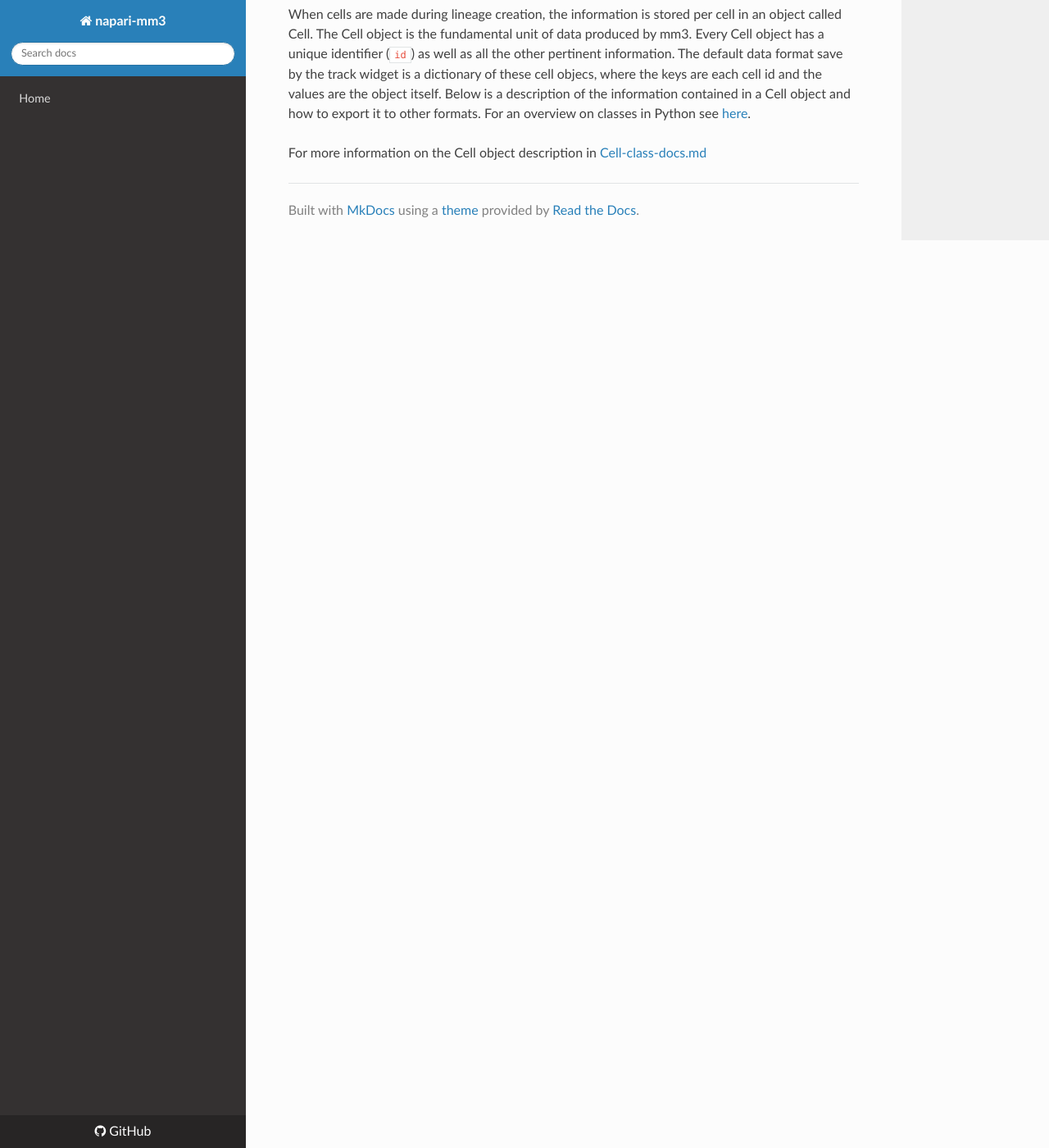
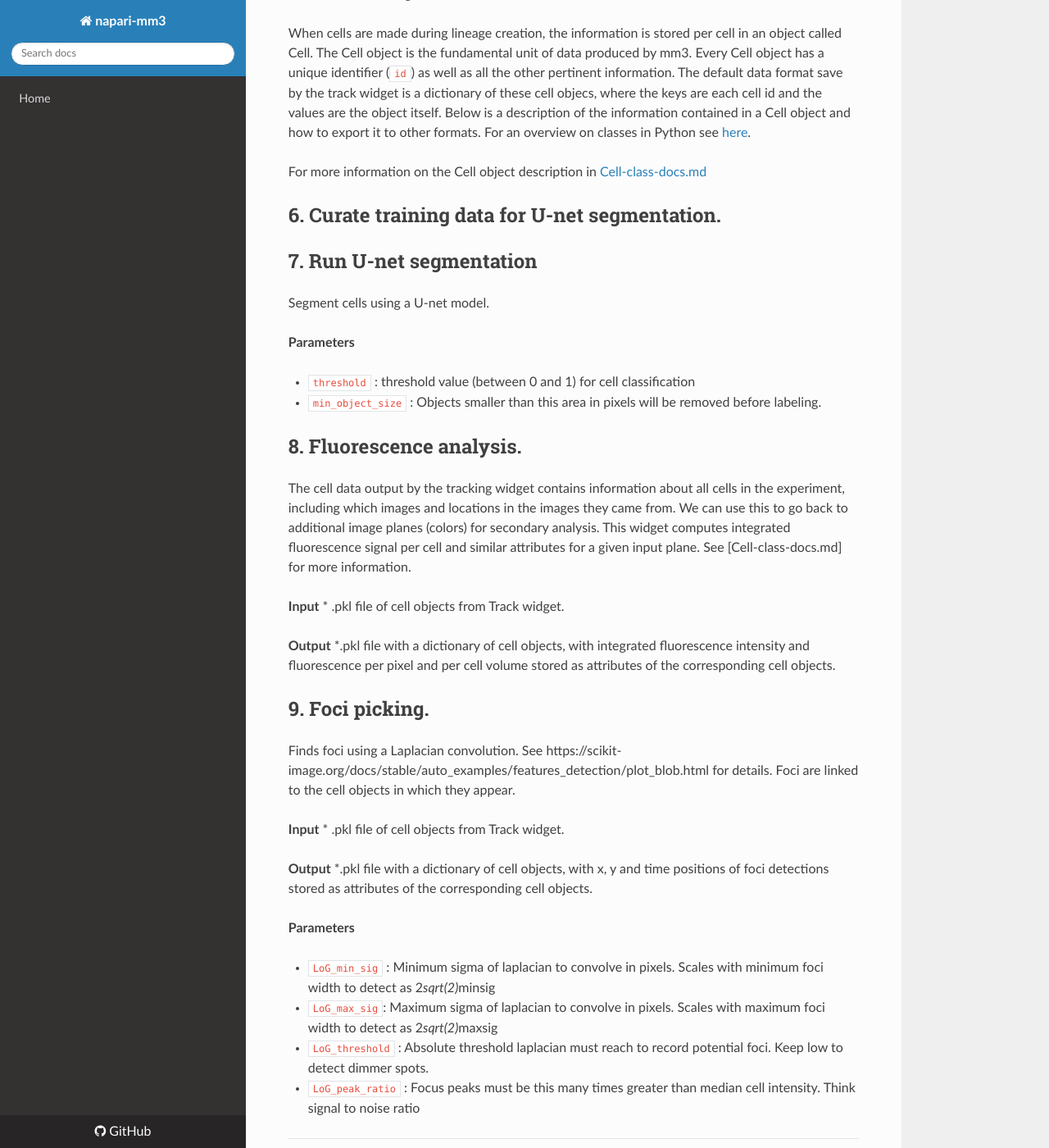
Before and after one commit to junlabucsd/napari-mm3, an MkDocs documentation site: the page built from docs/user-manual.md, in a window 1280 px wide and 1400 px high, scrolled down 9923 px. Shown: the whole window at 82% size. Built offline with MkDocs 1.6.1, drawn with Linux system fonts in a browser that asks for light colours; nearby versions of some CDN libraries; old or Windows-style settings are respelled for this version of MkDocs; some of the changed text lies outside the part shown.

Commit message:
Update docs
- add info on Colors and Foci widgets
- correct errors in Cell class attribute list
- expand segmentation and tracking guides

````diff
--- a/docs/user-manual.md
+++ b/docs/user-manual.md
@@ -8,15 +8,15 @@ This assumes you are using Otsu segmentation -- the procedure can be modified if
 1. [Compile](/docs/user-manual.md#compile) -- Locate traps, separate them into their own TIFFs, and return metadata.
 2. [PickChannels](/docs/user-manual.md#pickchannels) -- User guided selection of empty and full traps.
 3. [Subtract](/docs/user-manual.md#subtract) -- Remove (via subtraction) empty traps from the background of traps that contain cells.
-4. [SegmentOtsu](/docs/user-manual.md#segment) -- Use Otsu segmentation to segment cells.
+4. [SegmentOtsu](/docs/user-manual.md#segmentotsu) -- Use Otsu segmentation to segment cells.
 5. [Track](/docs/user-manual.md#track) -- Acquire individual cell properties and track lineages.
 
 Additionally, we have a few widgets to assist in other tasks that may come up:
 
-6. Annotate -- annotate images for ML (U-Net or similar) training purposes.
-7. SegmentUnet -- Run U-Net segmentation (you will need to supply your own model)
-8. Colors -- Calculate fluorescence information.
-9. Foci -- We use this to track `foci' (bright fluorescent spots) inside of cells.
+6. [Annotate](/docs/user-manual.md#annotate)-- annotate images for ML (U-Net or similar) training purposes.
+7. [SegmentUnet](/docs/user-manual.md#segmentunet) -- Run U-Net segmentation (you will need to supply your own model)
+8. [Colors](/docs/user-manual.md#colors) -- Calculate fluorescence information.
+9. [Foci](/docs/user-manual.md#foci) -- We use this to track `foci' (bright fluorescent spots) inside of cells.
 
 For additional information, you may wish to refer to the following documents:
 
@@ -179,22 +179,21 @@ The working directory is now:
 If for a specific FOV there are multiple empty channels designated, then those channels are averaged together by timepoint to create an averaged empty channel. If only one channel is designated in the specs file as empty, then it will simply be copied over. If no channels are designated as empty, than this FOV is skipped, and the user is required to copy one of the empty channels from `empties/` subfolder and rename with the absent FOV ID.
 
 <a name="segmentotsu"></a>
-## 4. Segment images (SegmentOTSU or SegmentUnet).
+## 4. Segment images.
 
 <img width="1486" alt="otsu" src="https://user-images.githubusercontent.com/40699438/177629756-2bf87d2e-6ec8-4580-8675-648d68b29cb5.png">
 <img width="1180" alt="unet" src="https://user-images.githubusercontent.com/40699438/177629546-81c2f826-73e8-41ef-adbd-7ceb191db461.png">
-mm3 can use either deep learning or a traditional machine vision approach (Otsu thresholding, morphological operations and watershedding) to locate cells from the subtracted images.
+mm3 can use either deep learning or a traditional machine vision approach (Otsu thresholding, morphological operations and watershedding) to locate cells from the subtracted images. For info on the deep learning-based segmentation widget, see [SegmentUnet](/docs/user-manual.md#segmentunet).
+
+The following four parameters are important for finding markers in order to do watershedding/diffusion for segmentation. They should be changed depending on cell size and magnification/imaging conditions.
 
 **OTSU parameters**
 
 * `first_opening_size` : Size in pixels of first morphological opening during segmentation.
 * `distance_threshold` : Distance in pixels which thresholds distance transform of binary cell image.
 * `second_opening_size` : Size in pixels of second morphological opening.
+* `min_object_size` : Objects smaller than this area in pixels will be removed before labeling.
 
-**U-net parameters**
-
-* `threshold` : threshold value (between 0 and 1) for cell classification
-* `min_object_size` : Objects smaller than this area in pixels will be removed before labeling.
 
 The working directory is now:
 ```
@@ -277,3 +276,47 @@ Lineages are made by connecting the segmented regions into complete cells using
 When cells are made during lineage creation, the information is stored per cell in an object called Cell. The Cell object is the fundamental unit of data produced by mm3. Every Cell object has a unique identifier (`id`) as well as all the other pertinent information. The default data format save by the track widget is a dictionary of these cell objecs, where the keys are each cell id and the values are the object itself. Below is a description of the information contained in a Cell object and how to export it to other formats. For an overview on classes in Python see [here](https://learnpythonthehardway.org/book/ex40.html).
 
 For more information on the Cell object description in [Cell-class-docs.md](/docs/Cell-class-docs.md)
+
+<a name="annotate"></a>
+## 6. Curate training data for U-net segmentation.
+
+<a name="segmentunet"></a>
+## 7. Run U-net segmentation
+
+Segment cells using a U-net model.
+
+**Parameters**
+
+* `threshold` : threshold value (between 0 and 1) for cell classification
+* `min_object_size` : Objects smaller than this area in pixels will be removed before labeling.
+
+
+<a name="colors"></a>
+## 8. Fluorescence analysis.
+
+The cell data output by the tracking widget contains information about all cells in the experiment, including which images and locations in the images they came from. We can use this to go back to additional image planes (colors) for secondary analysis. This widget computes integrated fluorescence signal per cell and similar attributes for a given input plane. See [Cell-class-docs.md] for more information.
+
+**Input**
+*  .pkl file of cell objects from Track widget.
+
+**Output**
+*.pkl file with a dictionary of cell objects, with integrated fluorescence intensity and fluorescence per pixel and per cell volume stored as attributes of the corresponding cell objects.
+
+<a name="foci"></a>
+## 9. Foci picking.
+
+Finds foci using a Laplacian convolution. See https://scikit-image.org/docs/stable/auto_examples/features_detection/plot_blob.html for details.
+Foci are linked to the cell objects in which they appear.
+
+**Input**
+*  .pkl file of cell objects from Track widget.
+
+**Output**
+*.pkl file with a dictionary of cell objects, with x, y and time positions of foci detections stored as attributes of the corresponding cell objects.
+
+**Parameters**
+
+* `LoG_min_sig` : Minimum sigma of laplacian to convolve in pixels. Scales with minimum foci width to detect as 2*sqrt(2)*minsig
+* `LoG_max_sig`: Maximum sigma of laplacian to convolve in pixels. Scales with maximum foci width to detect as 2*sqrt(2)*maxsig
+* `LoG_threshold` : Absolute threshold laplacian must reach to record potential foci. Keep low to detect dimmer spots.
+* `LoG_peak_ratio` : Focus peaks must be this many times greater than median cell intensity. Think signal to noise ratio
````
Also changed, not shown: docs/Cell-class-docs.md (+2 -3 lines), 1 other file.
